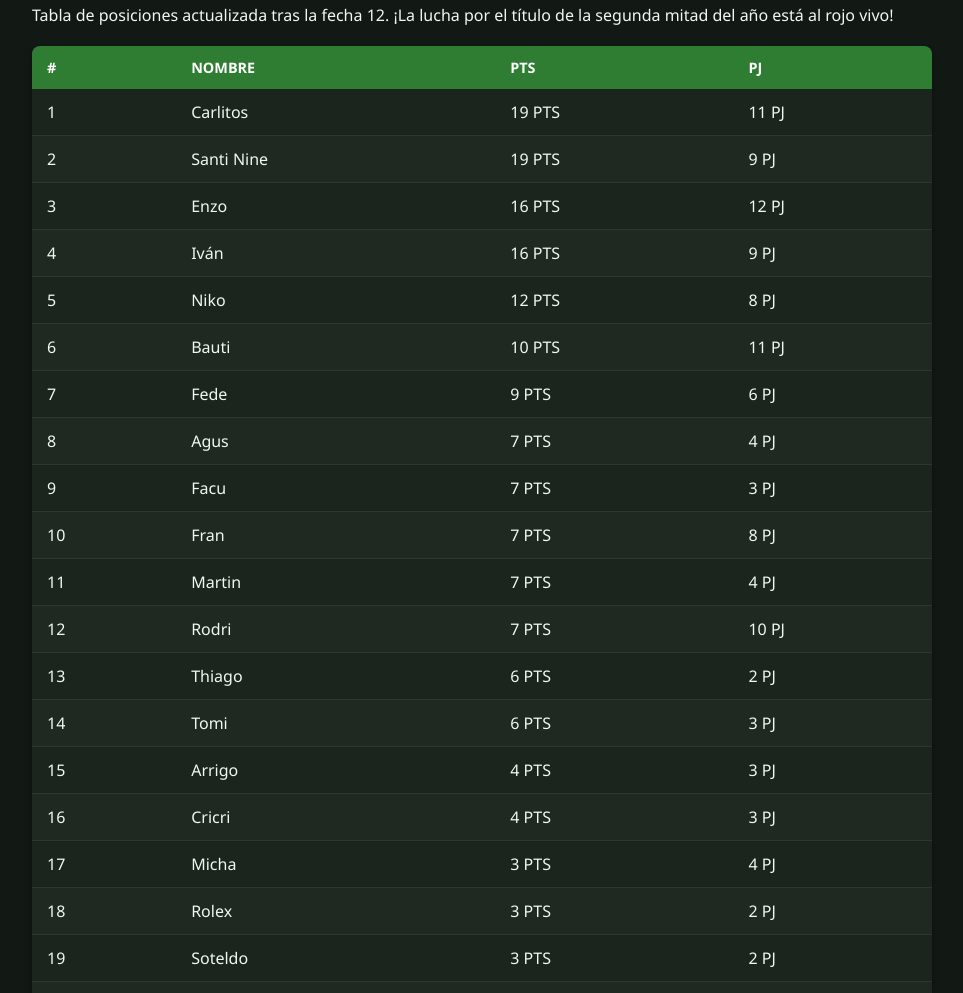
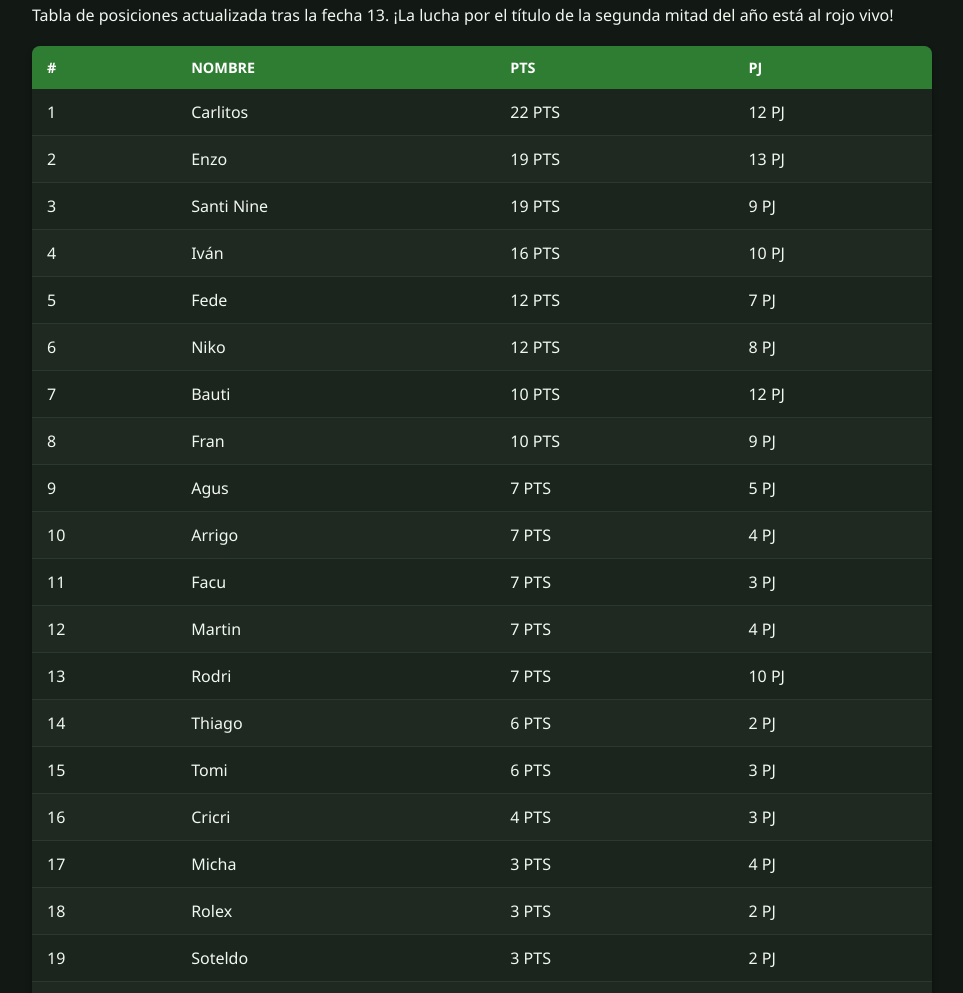
Before and after one commit to enzoschvartz-creator/-La-Liga-Silvestre-, a plain HTML site: page index.html in a window 1280 px wide. Shown: the part 376-1369 px from the top of the page, without its empty margins (158-1121 px from the left). Drawn offline with Linux system fonts and the light colour scheme.

Commit message:
Update Clausura 2026 standings for matchday 13
Updated standings and points for the Clausura 2026 tournament after matchday 13.

```diff
--- a/index.html
+++ b/index.html
@@ -281,31 +281,31 @@
     </div>
 
     <main>
-        <!-- CLAUSURA 2026 (POST FECHA 12) -->
+        <!-- CLAUSURA 2026 (POST FECHA 13) -->
         <div id="clausura" class="tab-content active">
             <h2>Torneo Clausura 2026 (En Curso)</h2>
-            <p>Tabla de posiciones actualizada tras la fecha 12. ¡La lucha por el título de la segunda mitad del año está al rojo vivo!</p>
+            <p>Tabla de posiciones actualizada tras la fecha 13. ¡La lucha por el título de la segunda mitad del año está al rojo vivo!</p>
 
             <table>
                 <thead>
                     <tr><th>#</th><th>Nombre</th><th>Pts</th><th>PJ</th></tr>
                 </thead>
                 <tbody>
-                    <tr><td>1</td><td><span class="easter-egg-link" onclick="openEgg('carlitos')">Carlitos</span></td><td>19 PTS</td><td>11 PJ</td></tr>
-                    <tr><td>2</td><td>Santi Nine</td><td>19 PTS</td><td>9 PJ</td></tr>
-                    <tr><td>3</td><td><span class="easter-egg-link" onclick="openEgg('enzo')">Enzo</span></td><td>16 PTS</td><td>12 PJ</td></tr>
-                    <tr><td>4</td><td>Iván</td><td>16 PTS</td><td>9 PJ</td></tr>
-                    <tr><td>5</td><td><span class="easter-egg-link" onclick="openEgg('niko')">Niko</span></td><td>12 PTS</td><td>8 PJ</td></tr>
-                    <tr><td>6</td><td><span class="easter-egg-link" onclick="openEgg('bauti')">Bauti</span></td><td>10 PTS</td><td>11 PJ</td></tr>
-                    <tr><td>7</td><td>Fede</td><td>9 PTS</td><td>6 PJ</td></tr>
-                    <tr><td>8</td><td>Agus</td><td>7 PTS</td><td>4 PJ</td></tr>
-                    <tr><td>9</td><td>Facu</td><td>7 PTS</td><td>3 PJ</td></tr>
-                    <tr><td>10</td><td><span class="easter-egg-link" onclick="openEgg('fran')">Fran</span></td><td>7 PTS</td><td>8 PJ</td></tr>
-                    <tr><td>11</td><td>Martin</td><td>7 PTS</td><td>4 PJ</td></tr>
-                    <tr><td>12</td><td><span class="easter-egg-link" onclick="openEgg('rodri')">Rodri</span></td><td>7 PTS</td><td>10 PJ</td></tr>
-                    <tr><td>13</td><td>Thiago</td><td>6 PTS</td><td>2 PJ</td></tr>
-                    <tr><td>14</td><td>Tomi</td><td>6 PTS</td><td>3 PJ</td></tr>
-                    <tr><td>15</td><td>Arrigo</td><td>4 PTS</td><td>3 PJ</td></tr>
+                    <tr><td>1</td><td><span class="easter-egg-link" onclick="openEgg('carlitos')">Carlitos</span></td><td>22 PTS</td><td>12 PJ</td></tr>
+                    <tr><td>2</td><td><span class="easter-egg-link" onclick="openEgg('enzo')">Enzo</span></td><td>19 PTS</td><td>13 PJ</td></tr>
+                    <tr><td>3</td><td>Santi Nine</td><td>19 PTS</td><td>9 PJ</td></tr>
+                    <tr><td>4</td><td>Iván</td><td>16 PTS</td><td>10 PJ</td></tr>
+                    <tr><td>5</td><td>Fede</td><td>12 PTS</td><td>7 PJ</td></tr>
+                    <tr><td>6</td><td><span class="easter-egg-link" onclick="openEgg('niko')">Niko</span></td><td>12 PTS</td><td>8 PJ</td></tr>
+                    <tr><td>7</td><td><span class="easter-egg-link" onclick="openEgg('bauti')">Bauti</span></td><td>10 PTS</td><td>12 PJ</td></tr>
+                    <tr><td>8</td><td><span class="easter-egg-link" onclick="openEgg('fran')">Fran</span></td><td>10 PTS</td><td>9 PJ</td></tr>
+                    <tr><td>9</td><td>Agus</td><td>7 PTS</td><td>5 PJ</td></tr>
+                    <tr><td>10</td><td>Arrigo</td><td>7 PTS</td><td>4 PJ</td></tr>
+                    <tr><td>11</td><td>Facu</td><td>7 PTS</td><td>3 PJ</td></tr>
+                    <tr><td>12</td><td>Martin</td><td>7 PTS</td><td>4 PJ</td></tr>
+                    <tr><td>13</td><td><span class="easter-egg-link" onclick="openEgg('rodri')">Rodri</span></td><td>7 PTS</td><td>10 PJ</td></tr>
+                    <tr><td>14</td><td>Thiago</td><td>6 PTS</td><td>2 PJ</td></tr>
+                    <tr><td>15</td><td>Tomi</td><td>6 PTS</td><td>3 PJ</td></tr>
                     <tr><td>16</td><td>Cricri</td><td>4 PTS</td><td>3 PJ</td></tr>
                     <tr><td>17</td><td>Micha</td><td>3 PTS</td><td>4 PJ</td></tr>
                     <tr><td>18</td><td><span class="easter-egg-link" onclick="openEgg('rolex')">Rolex</span></td><td>3 PTS</td><td>2 PJ</td></tr>
@@ -410,10 +410,10 @@
                     <tr><th>#</th><th>Nombre</th><th>Pts Totales</th></tr>
                 </thead>
                 <tbody>
-                    <tr><td>1</td><td><span class="easter-egg-link" onclick="openEgg('enzo')">Enzo</span></td><td>51 PTS</td></tr>
-                    <tr><td>2</td><td><span class="easter-egg-link" onclick="openEgg('carlitos')">Carlitos</span></td><td>39 PTS</td></tr>
+                    <tr><td>1</td><td><span class="easter-egg-link" onclick="openEgg('enzo')">Enzo</span></td><td>54 PTS</td></tr>
+                    <tr><td>2</td><td><span class="easter-egg-link" onclick="openEgg('carlitos')">Carlitos</span></td><td>42 PTS</td></tr>
                     <tr><td>3</td><td>Iván</td><td>33 PTS</td></tr>
-                    <tr><td>4</td><td><span class="easter-egg-link" onclick="openEgg('fran')">Fran</span></td><td>29 PTS</td></tr>
+                    <tr><td>4</td><td><span class="easter-egg-link" onclick="openEgg('fran')">Fran</span></td><td>32 PTS</td></tr>
                     <tr><td>5</td><td><span class="easter-egg-link" onclick="openEgg('rodri')">Rodri</span></td><td>29 PTS</td></tr>
                     <tr><td>6</td><td><span class="easter-egg-link" onclick="openEgg('niko')">Niko</span></td><td>26 PTS</td></tr>
                     <tr><td>7</td><td>Tomi García</td><td>25 PTS</td></tr>
@@ -422,10 +422,10 @@
                     <tr><td>10</td><td>Agus</td><td>16 PTS</td></tr>
                     <tr><td>11</td><td><span class="easter-egg-link" onclick="openEgg('rolex')">Rolex</span></td><td>15 PTS</td></tr>
                     <tr><td>12</td><td>Thiago</td><td>13 PTS</td></tr>
-                    <tr><td>13</td><td>Cricri</td><td>10 PTS</td></tr>
-                    <tr><td>14</td><td>Martin</td><td>10 PTS</td></tr>
-                    <tr><td>15</td><td>Arrigo</td><td>9 PTS</td></tr>
-                    <tr><td>16</td><td>Fede</td><td>9 PTS</td></tr>
+                    <tr><td>13</td><td>Arrigo</td><td>12 PTS</td></tr>
+                    <tr><td>14</td><td>Fede</td><td>12 PTS</td></tr>
+                    <tr><td>15</td><td>Cricri</td><td>10 PTS</td></tr>
+                    <tr><td>16</td><td>Martin</td><td>10 PTS</td></tr>
                     <tr><td>17</td><td>Baquer</td><td>7 PTS</td></tr>
                     <tr><td>18</td><td>Facu</td><td>7 PTS</td></tr>
                     <tr><td>19</td><td>Axel</td><td>6 PTS</td></tr>
```
